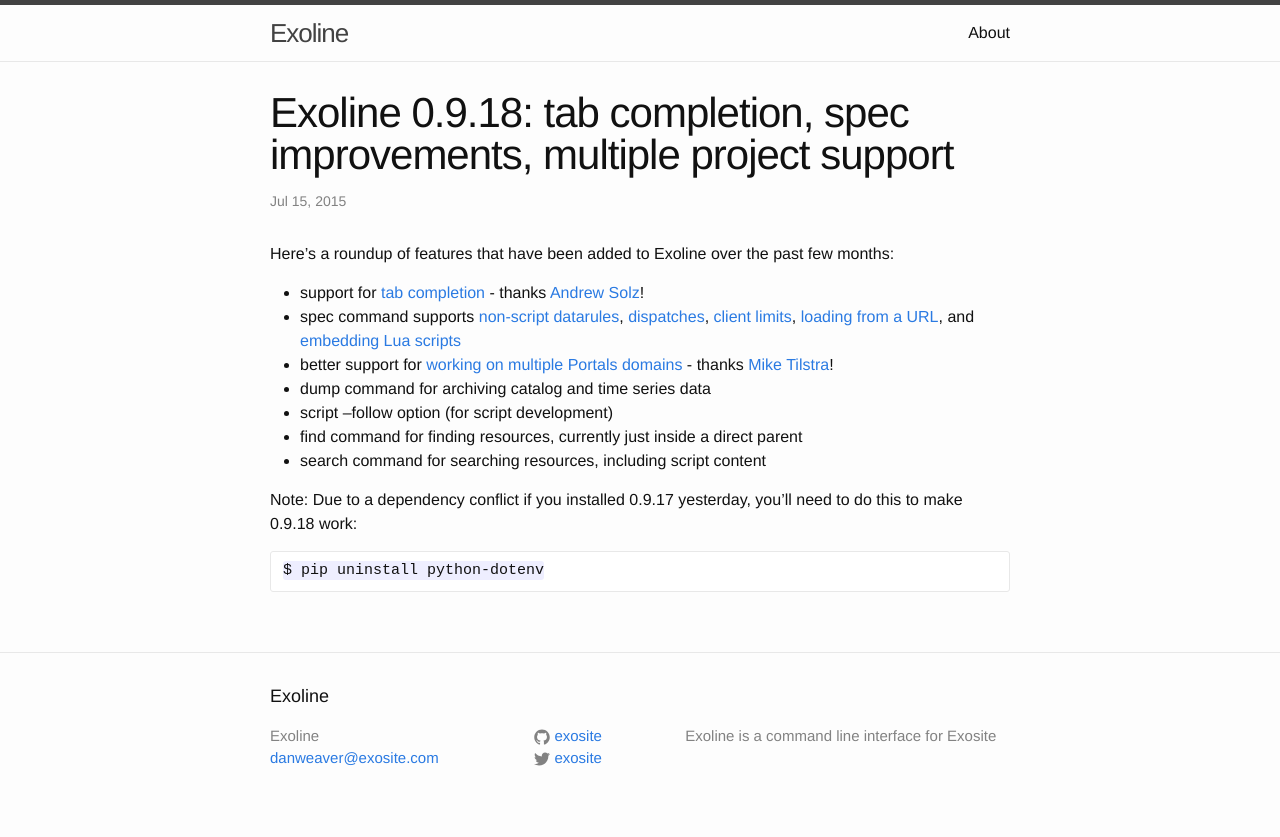
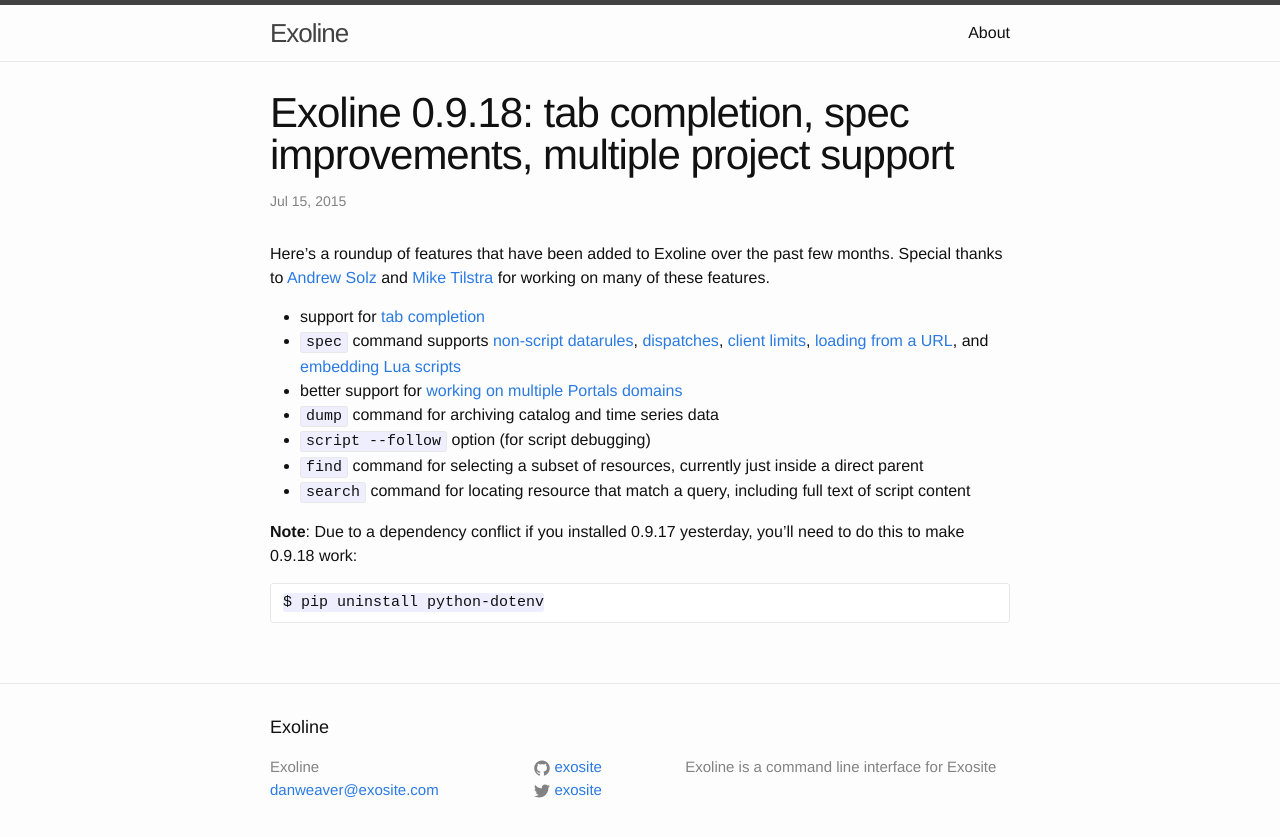
Before and after one commit to exosite-archive/exoline, a Jekyll site: the page built from _posts/2015-07-15-0.9.18-release.markdown, in a window 1280 px wide. Shown: the top 837 px of the page. Built offline with Jekyll 4.4.1, drawn with Linux system fonts in a browser that asks for light colours.

Commit message:
formatting updates

````diff
--- a/_posts/2015-07-15-0.9.18-release.markdown
+++ b/_posts/2015-07-15-0.9.18-release.markdown
@@ -4,18 +4,18 @@
 date:   2015-07-15 15:22:07
 ---
 
-Here's a roundup of features that have been added to Exoline over the past few months:
+Here's a roundup of features that have been added to Exoline over the past few months. Special thanks to [Andrew Solz](https://github.com/asolz) and [Mike Tilstra](https://github.com/tadpol) for working on many of these features.
 
-- support for [tab completion](https://github.com/exosite/exoline#tab-completion) - thanks [Andrew Solz](https://github.com/asolz)!
-- spec command supports [non-script datarules](https://github.com/exosite/exoline/blob/master/test/files/spec_datarule.yaml), [dispatches](https://github.com/exosite/exoline/blob/master/test/files/spec_dispatch.yaml), [client limits](https://github.com/exosite/exoline/blob/master/test/files/spec_client_limits.yaml), [loading from a URL](https://github.com/exosite/exoline#tab-completion), and [embedding Lua scripts](https://github.com/exosite/exoline/blob/master/test/files/spec_script_embedded.yaml)
-- better support for [working on multiple Portals domains](https://github.com/exosite/exoline#multiple-projects) - thanks [Mike Tilstra](https://github.com/tadpol)!
-- dump command for archiving catalog and time series data
-- script --follow option (for script development)
-- find command for finding resources, currently just inside a direct parent
-- search command for searching resources, including script content
+- support for [tab completion](https://github.com/exosite/exoline#tab-completion)
+- `spec` command supports [non-script datarules](https://github.com/exosite/exoline/blob/master/test/files/spec_datarule.yaml), [dispatches](https://github.com/exosite/exoline/blob/master/test/files/spec_dispatch.yaml), [client limits](https://github.com/exosite/exoline/blob/master/test/files/spec_client_limits.yaml), [loading from a URL](https://github.com/exosite/exoline#tab-completion), and [embedding Lua scripts](https://github.com/exosite/exoline/blob/master/test/files/spec_script_embedded.yaml)
+- better support for [working on multiple Portals domains](https://github.com/exosite/exoline#multiple-projects)
+- `dump` command for archiving catalog and time series data
+- `script --follow` option (for script debugging)
+- `find` command for selecting a subset of resources, currently just inside a direct parent
+- `search` command for locating resource that match a query, including full text of script content
 
 
-Note: Due to a dependency conflict if you installed 0.9.17 yesterday, you'll need to do this to make 0.9.18 work:
+**Note**: Due to a dependency conflict if you installed 0.9.17 yesterday, you'll need to do this to make 0.9.18 work:
 
 
 ```
````
